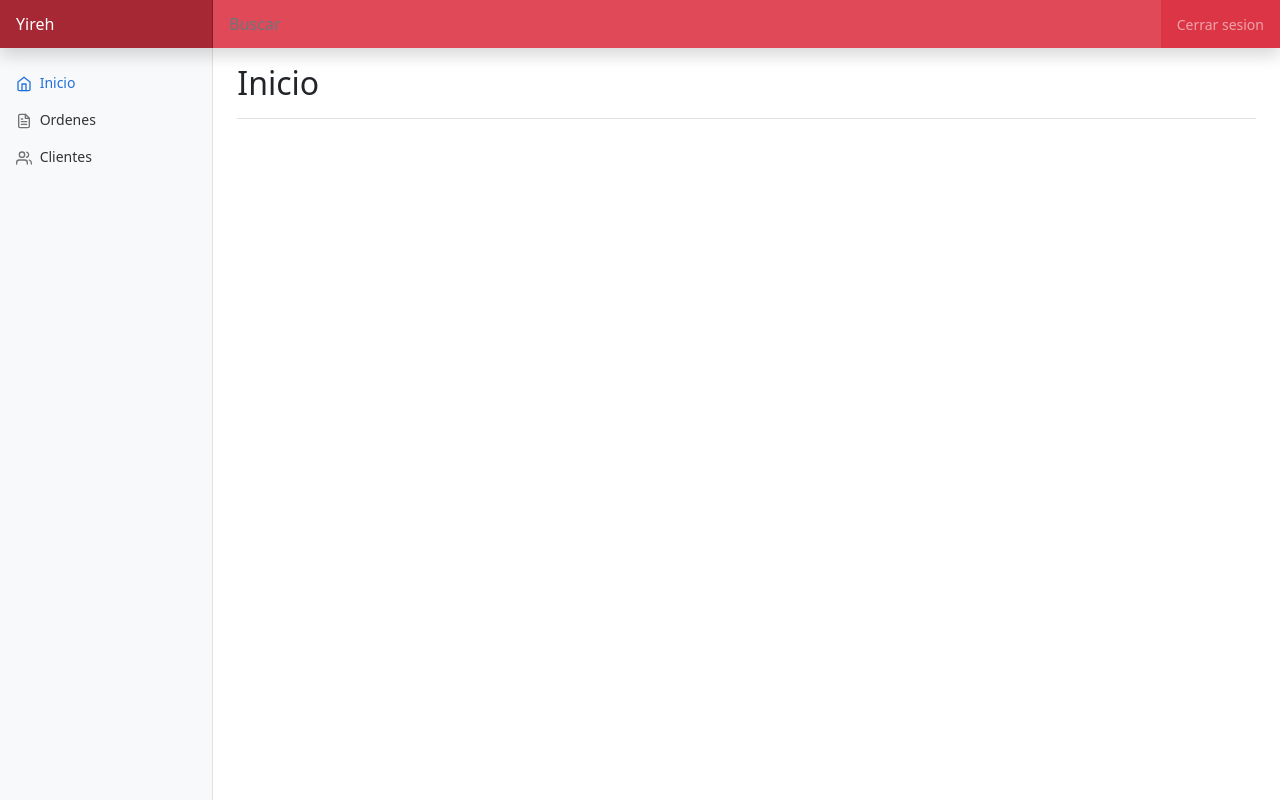
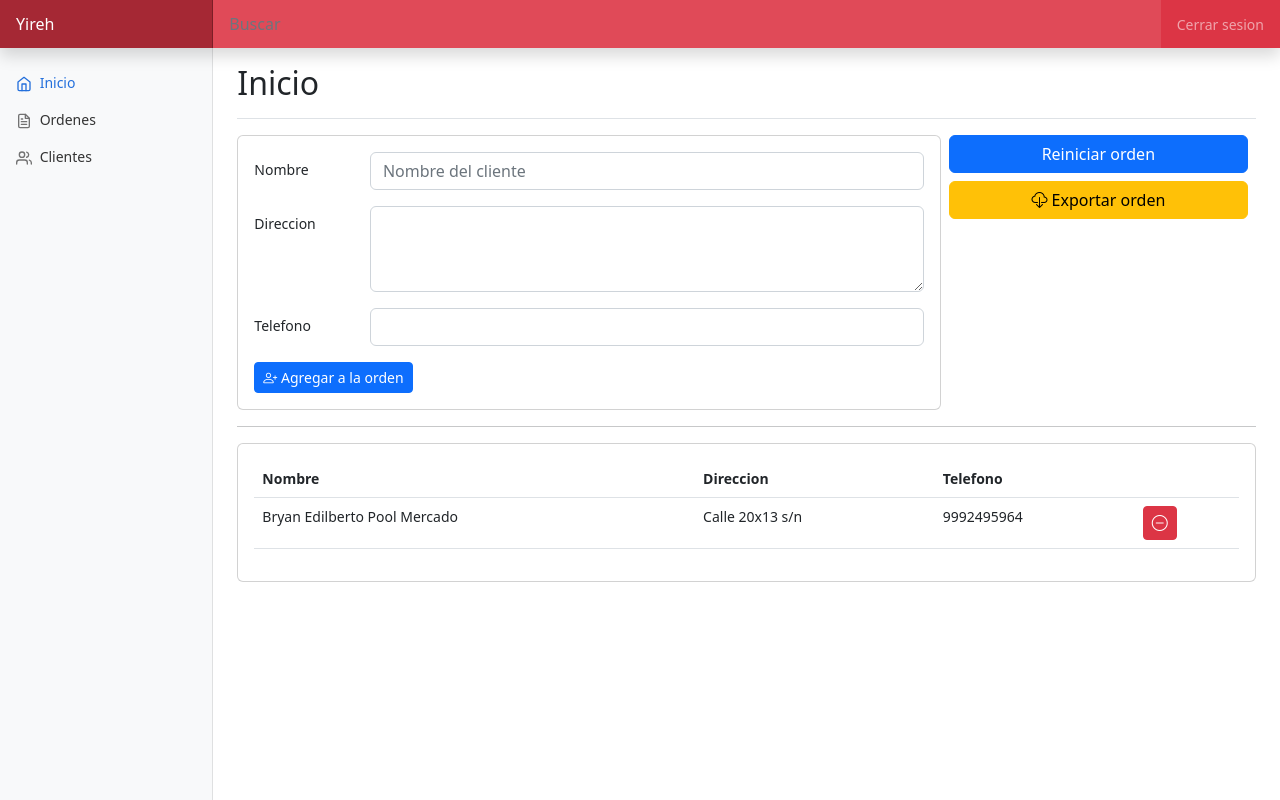
Before and after one commit to bryanepoolm/yireh, a CodeIgniter app: page /database/ in a window 1280 px wide. Run offline with CodeIgniter, Linux system fonts and the light colour scheme.

Commit message:
Modulo para el agregado de clientes a una nueva orden

```diff
--- a/application/config/autoload.php
+++ b/application/config/autoload.php
@@ -58,7 +58,7 @@ $autoload['packages'] = array();
 |
 |	$autoload['libraries'] = array('user_agent' => 'ua');
 */
-$autoload['libraries'] = array();
+$autoload['libraries'] = array('database', 'form_validation');
 
 /*
 | -------------------------------------------------------------------
--- a/application/config/database.php
+++ b/application/config/database.php
@@ -1,5 +1,5 @@
 <?php
-defined('BASEPATH') OR exit('No direct script access allowed');
+defined('BASEPATH') or exit('No direct script access allowed');
 
 /*
 | -------------------------------------------------------------------
@@ -76,9 +76,9 @@ $query_builder = TRUE;
 $db['default'] = array(
 	'dsn'	=> '',
 	'hostname' => 'localhost',
-	'username' => '',
+	'username' => 'root',
 	'password' => '',
-	'database' => '',
+	'database' => 'yireh_db',
 	'dbdriver' => 'mysqli',
 	'dbprefix' => '',
 	'pconnect' => FALSE,
--- a/application/controllers/InicioController.php
+++ b/application/controllers/InicioController.php
@@ -19,6 +19,9 @@ class InicioController extends CI_Controller
   public function __construct()
   {
     parent::__construct();
+    $this->load->library('form_validation');
+    $this->load->model('clientes', 'c');
+    $this->load->model('ordenes', 'o');
   }
 
   public function index()
@@ -26,6 +29,51 @@ class InicioController extends CI_Controller
     $view = $this->load->view('pages/inicio', [], true);
     $this->load->view('layouts/mainLayout', ['contenido' => $view, 'titulo' => 'Inicio']);
   }
+
+  public function postAgregarClienteOrden()
+  {
+    if ($this->input->is_ajax_request()) {
+      $this->form_validation->set_rules('nombre-cliente', 'Nombre del cliente', 'required');
+      $this->form_validation->set_rules('direccion-cliente', 'Direccion', 'required');
+      $this->form_validation->set_rules('telefono-cliente', 'Telefono', 'required');
+
+      if ($this->form_validation->run()) {
+        $nombre = $this->input->post('nombre-cliente', true);
+        $direccion = $this->input->post('direccion-cliente', true);
+        $telefono = $this->input->post('telefono-cliente', true);
+
+        $datos = [];
+        $datos['nombre'] = $nombre;
+        $datos['direccion'] = $direccion;
+        $datos['telefono'] = $telefono;
+
+        $id_cliente = $this->c->insertarCliente($datos);
+
+        if ($id_cliente > 0) {
+          if (isset($_POST['id-orden']) && $_POST['id-orden'] != '')
+            $id_orden = $this->input->post('id-orden', true);
+          else {
+            $datos_orden = [];
+            $datos_orden['fecha'] = date('Y-m-d H:i:s');
+            $id_orden = $this->o->insertarOrden($datos_orden);
+          }
+          $datos_orden_cliente = [];
+          $datos_orden_cliente['id_orden'] = $id_orden;
+          $datos_orden_cliente['id_cliente'] = $id_cliente;
+          if ($this->o->insertarOrdenCliente($datos_orden_cliente))
+            $this->output->set_content_type('text/plain')->set_status_header(201)->set_output('Agregado');
+          else
+            $this->output->set_content_type('text/plain')->set_status_header(500)->set_output('Algo salio mal al hacer el registro');
+        } else
+          $this->output->set_content_type('text/plain')->set_status_header(500)->set_output('Algo salio mal al registrar el cliente');
+      } else
+        $this->output->set_content_type('application/json')->set_status_header(400)->set_output(json_encode([
+          'nombre' => form_error('nombre-cliente'),
+          'direccion' => form_error('direccion-cliente'),
+          'telefono' => form_error('telefono-cliente'),
+        ]));
+    }
+  }
 }
 
 
--- /dev/null
+++ b/application/models/Clientes.php
@@ -0,0 +1,43 @@
+<?php
+defined('BASEPATH') or exit('No direct script access allowed');
+
+/**
+ *
+ * Model Clientes
+ *
+ * This Model for ...
+ *
+ * @package		CodeIgniter
+ * @category	Model
+ * @author    Setiawan Jodi <jodisetiawan@fisip-untirta.ac.id>
+ * @link      https://github.com/setdjod/myci-extension/
+ * @param     ...
+ * @return    ...
+ *
+ */
+
+class Clientes extends CI_Model
+{
+  public $table = 'clientes';
+
+  // ------------------------------------------------------------------------
+
+  public function __construct()
+  {
+    parent::__construct();
+    $this->load->model('Clientes', 'c');
+  }
+
+  // ------------------------------------------------------------------------
+
+
+
+  public function insertarCliente($datos)
+  {
+    $this->db->insert($this->table, $datos);
+    return $this->db->insert_id();
+  }
+}
+
+/* End of file Clientes.php */
+/* Location: ./application/models/Clientes.php */
--- /dev/null
+++ b/application/models/Ordenes.php
@@ -0,0 +1,52 @@
+<?php
+defined('BASEPATH') or exit('No direct script access allowed');
+
+/**
+ *
+ * Model Ordenes
+ *
+ * This Model for ...
+ *
+ * @package		CodeIgniter
+ * @category	Model
+ * @author    Setiawan Jodi <jodisetiawan@fisip-untirta.ac.id>
+ * @link      https://github.com/setdjod/myci-extension/
+ * @param     ...
+ * @return    ...
+ *
+ */
+
+class Ordenes extends CI_Model
+{
+  public $table = 'ordenes';
+  public $table2 = 'ordenes_clientes';
+
+  // ------------------------------------------------------------------------
+
+  public function __construct()
+  {
+    parent::__construct();
+  }
+
+  // ------------------------------------------------------------------------
+
+
+  // ------------------------------------------------------------------------
+  public function insertarOrden($datos)
+  {
+    $this->db->insert($this->table, $datos);
+    return $this->db->insert_id();
+  }
+
+  public function insertarOrdenCliente($datos)
+  {
+    $this->db->insert($this->table2, $datos);
+    return true;
+  }
+
+  // ------------------------------------------------------------------------
+
+}
+
+/* End of file Ordenes.php */
+/* Location: ./application/models/Ordenes.php */
--- a/application/views/layouts/mainLayout.php
+++ b/application/views/layouts/mainLayout.php
@@ -8,6 +8,7 @@
     <!-- LINK -->
     <link href="https://cdn.jsdelivr.net/npm/bootstrap@5.2.0-beta1/dist/css/bootstrap.min.css" rel="stylesheet" integrity="sha384-0evHe/X+R7YkIZDRvuzKMRqM+OrBnVFBL6DOitfPri4tjfHxaWutUpFmBp4vmVor" crossorigin="anonymous">
     <link rel="stylesheet" href="<?= base_url('assets/dist/css/dashboard.css') ?>">
+    <link rel="stylesheet" href="https://cdn.jsdelivr.net/npm/bootstrap-icons@1.8.3/font/bootstrap-icons.css">
     <style>
         .bd-placeholder-img {
             font-size: 1.125rem;
@@ -73,6 +74,7 @@
     <script src="https://cdn.jsdelivr.net/npm/feather-icons@4.28.0/dist/feather.min.js" integrity="sha384-uO3SXW5IuS1ZpFPKugNNWqTZRRglnUJK6UAZ/gxOX80nxEkN9NcGZTftn6RzhGWE" crossorigin="anonymous"></script>
     <script src="https://cdn.jsdelivr.net/npm/@popperjs/core@2.11.5/dist/umd/popper.min.js" integrity="sha384-Xe+8cL9oJa6tN/veChSP7q+mnSPaj5Bcu9mPX5F5xIGE0DVittaqT5lorf0EI7Vk" crossorigin="anonymous"></script>
     <script src="https://cdn.jsdelivr.net/npm/bootstrap@5.2.0-beta1/dist/js/bootstrap.min.js" integrity="sha384-kjU+l4N0Yf4ZOJErLsIcvOU2qSb74wXpOhqTvwVx3OElZRweTnQ6d31fXEoRD1Jy" crossorigin="anonymous"></script>
+    <script src="https://code.jquery.com/jquery-3.6.0.min.js" integrity="sha256-/xUj+3OJU5yExlq6GSYGSHk7tPXikynS7ogEvDej/m4=" crossorigin="anonymous"></script>
 
 </head>
 
@@ -145,6 +147,8 @@
         feather.replace({
             'aria-hidden': 'true'
         })
+        const tooltipTriggerList = document.querySelectorAll('[data-bs-toggle="tooltip"]')
+        const tooltipList = [...tooltipTriggerList].map(tooltipTriggerEl => new bootstrap.Tooltip(tooltipTriggerEl))
     })()
 </script>
 
--- a/application/views/pages/Inicio.php
+++ b/application/views/pages/Inicio.php
@@ -0,0 +1,74 @@
+<div class="row">
+    <div class="col-12">
+        <div class="float-end mx-2 row">
+            <button class="btn btn-primary mb-2">Reiniciar orden</button>
+            <button class="btn btn-warning"><i class="bi-cloud-download"></i> Exportar orden</button>
+        </div>
+        <div class="card">
+            <div class="card-body">
+                <form id="form-agregar-cliente">
+                    <div class="mb-3 row">
+                        <label for="staticEmail" class="col-sm-2 col-form-label">Nombre</label>
+                        <div class="col-sm-10">
+                            <input type="text" class="form-control" name="nombre-cliente" placeholder="Nombre del cliente">
+                        </div>
+                    </div>
+                    <div class="mb-3 row">
+                        <label for="inputPassword" class="col-sm-2 col-form-label">Direccion</label>
+                        <div class="col-sm-10">
+                            <textarea class="form-control" name="direccion-cliente" rows="3"></textarea>
+                        </div>
+                    </div>
+                    <div class="mb-3 row">
+                        <label for="inputPassword" class="col-sm-2 col-form-label">Telefono</label>
+                        <div class="col-sm-10">
+                            <input type="text" class="form-control" name="telefono-cliente">
+                        </div>
+                    </div>
+                    <button type="submit" class="btn btn-sm btn-primary"><i class="bi-person-plus"></i> Agregar a la orden</button>
+                </form>
+            </div>
+        </div>
+        <hr>
+        <div class="card">
+            <div class="card-body">
+                <table class="table table-hover ">
+                    <thead>
+                        <tr>
+                            <th>Nombre</th>
+                            <th>Direccion</th>
+                            <th>Telefono</th>
+                            <th></th>
+                        </tr>
+                    </thead>
+                    <tbody>
+                        <tr>
+                            <td>Bryan Edilberto Pool Mercado</td>
+                            <td>Calle 20x13 s/n</td>
+                            <td>9992495964</td>
+                            <td>
+                                <a href="#" class="btn btn-danger btn-sm" data-bs-toggle="tooltip" data-bs-placement="top" title="Borrar de la orden">
+                                    <i style="font-size: 1rem;" class="bi-dash-circle"></i>
+                                </a>
+                            </td>
+                        </tr>
+                    </tbody>
+                </table>
+            </div>
+        </div>
+    </div>
+</div>
+
+<script>
+    $("#form-agregar-cliente").submit((e) => {
+        e.preventDefault();
+        const request = $.post("<?= base_url('InicioController/postAgregarClienteOrden') ?>", $("#form-agregar-cliente").serialize());
+        console.log($(this).serialize())
+        request.done((response) => {
+
+        });
+        request.fail((jqXHR) => {
+
+        });
+    });
+</script>
```
